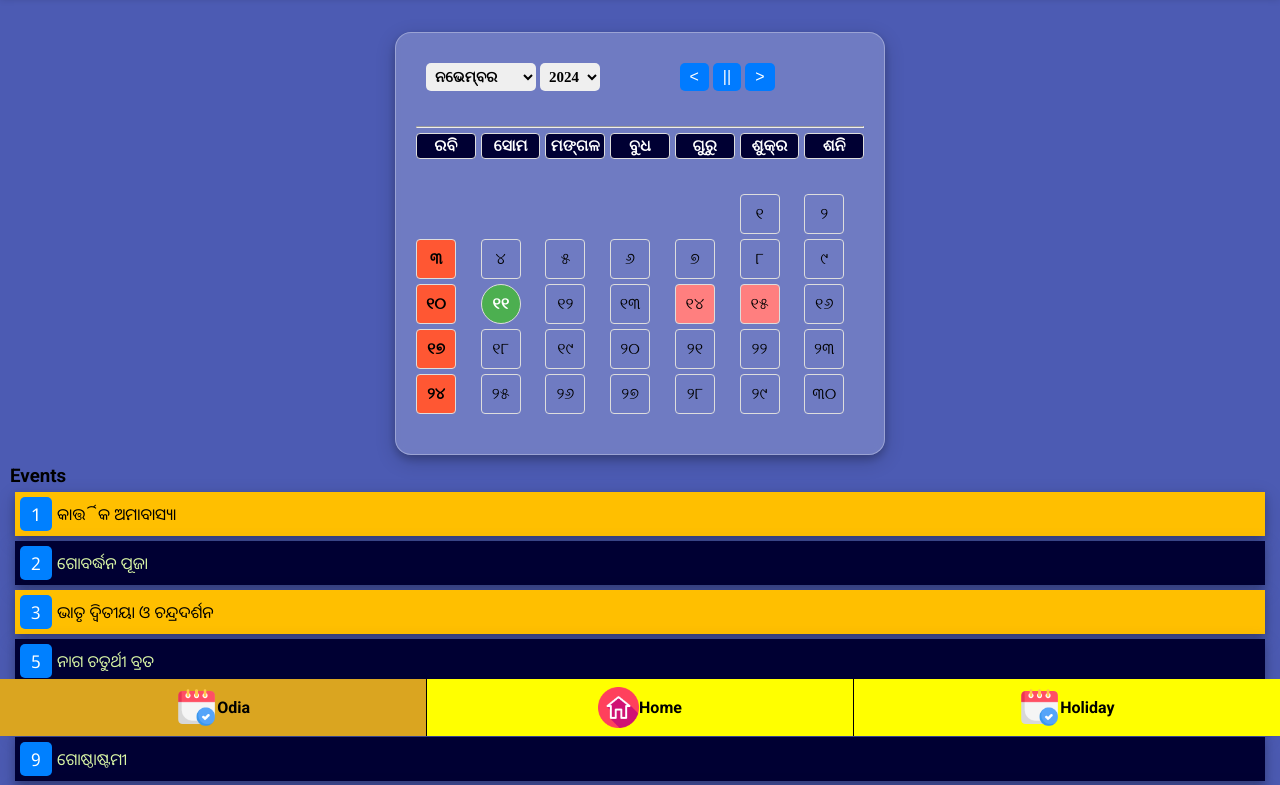
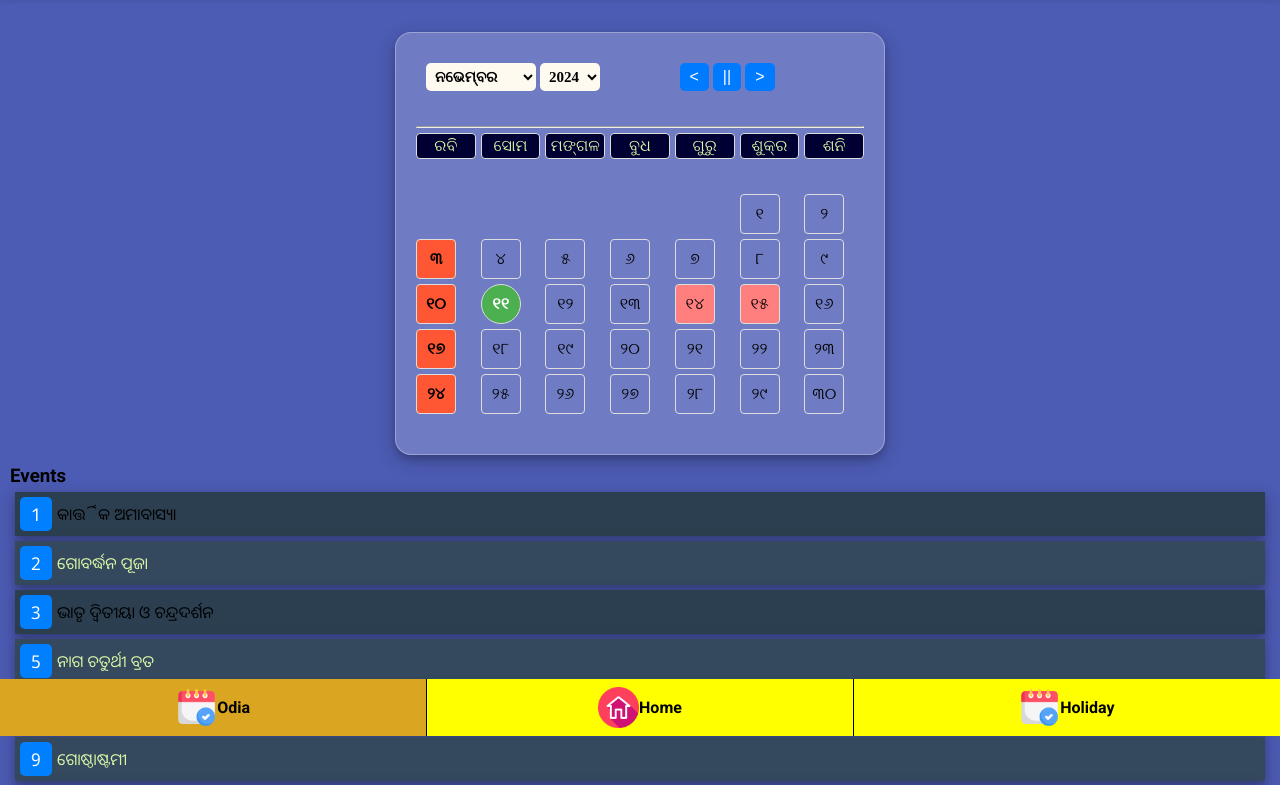
Before and after one commit to sandeepwebsite/odiacalendar, a plain HTML site: page odia-calendar.html in a window 1280 px wide. Shown: the part 64-849 px from the top of the page. Drawn offline with nearby package versions, Linux system fonts and the light colour scheme.

Commit message:
Update odia-calendar.css

```diff
--- a/css/odia-calendar.css
+++ b/css/odia-calendar.css
@@ -34,6 +34,12 @@ header #fullcalendardate{
     left: 25px;
     top: 5px;
     z-index: 1;
+}
+#fullcalendarIcon{
+    display: none;
+}
+.date-info{
+    text-align: center;
 }
 #calendar_dates {
     display: grid;
@@ -82,6 +88,7 @@ header #fullcalendardate{
     border-radius: 5px;
     outline: none;
     font-family: "Noto Serif Oriya", serif;
+    background-color: floralwhite;
 }
 button {
 /*    margin: 5px;*/
@@ -112,17 +119,16 @@ button:hover {
 }
 
 .day-name {
-    font-weight: bold;
-    color: red;
+    color: #DAF7A6;
     text-align: center;
     display: flex;
     justify-content: center;
     align-items: center;
     padding: 3px;
     background-color: #000033;
-    color: white;
     border: 1px solid #ddd;
     border-radius: 4px;
+
 }
 
 .today {
@@ -144,9 +150,9 @@ button:hover {
     box-shadow: 0 4px 8px 0 rgba(0, 0, 0, 0.2), 0 6px 20px 0 rgba(0, 0, 0, 0.19);
     font-family: "Noto Sans Oriya", sans-serif;
   font-optical-sizing: auto;
-  font-weight: 400;
+  font-weight: 300;
   font-style: normal;
-  font-variation-settings: "wdth" 200;
+  font-variation-settings: "wdth" 100;
 }
 #eventList div span{
     font-size: 1.1rem;
@@ -159,10 +165,10 @@ button:hover {
     background-color: #0080ff;
 }
 #eventList div:nth-child(odd) {
-  background-color: #ffbf00;
+  background-color: #2c3f50;
 }
 #eventList div:nth-child(even) {
-  background-color: #000033;
+  background-color: #34495e;
   color: #DAF7A6;
 }
 
```
